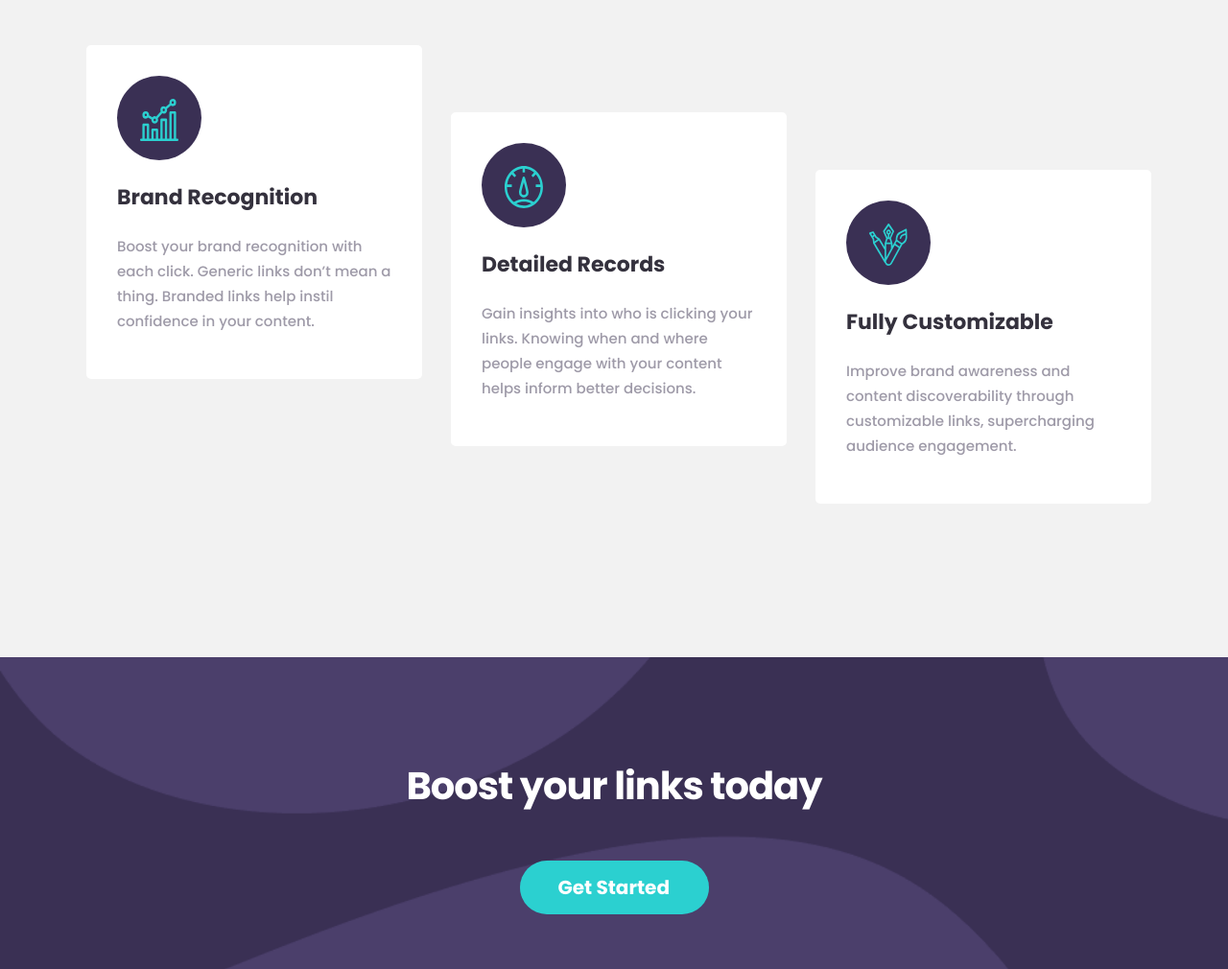
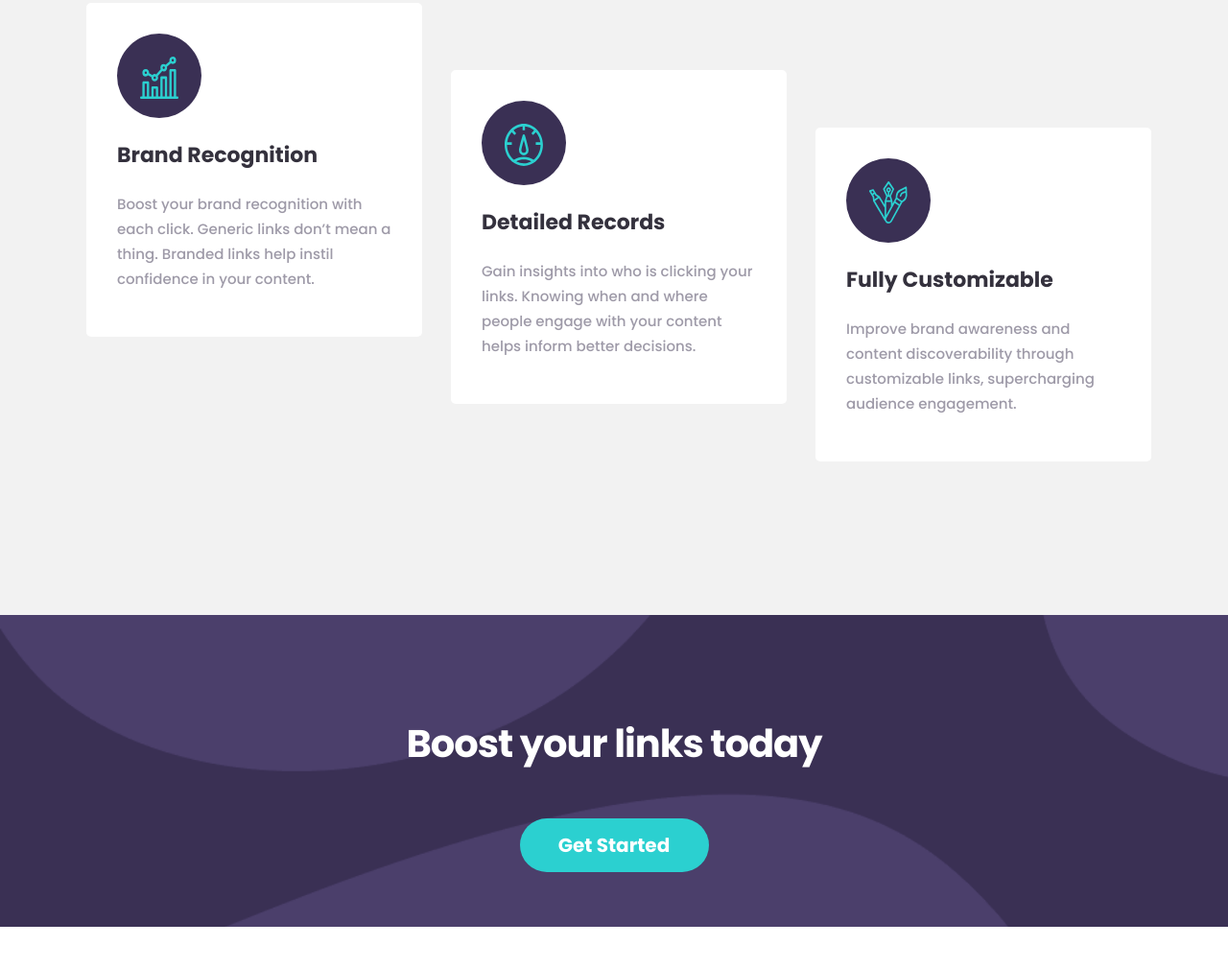
Before and after one commit to avaz-rustamov/Shortly-Website, a plain HTML site: page index.html in a window 1280 px wide. Shown: the part 1356-2366 px from the top of the page at 96% size. After the commit the page ends 2322 px from the top, so only its background shows below. Drawn offline with Linux system fonts and the light colour scheme.

Commit message:
Fix Stat section top padding margins and Bottom

```diff
--- a/css/styles.css
+++ b/css/styles.css
@@ -237,6 +237,7 @@ img {
 
 .site-stat-list {
   display: flex;
+  padding-top: 56px;
   justify-content: center;
   list-style: none;
   margin-bottom: 160px;
@@ -250,7 +251,6 @@ img {
 .stat-list {
   width: 350px;
   background-color: #fff;
-  margin-top: 100px;
   padding: 32px;
   border-radius: 5px;
 }
@@ -277,29 +277,27 @@ img {
   color: #34313D;
 }
 
-.site-stat-list-content {
+.site-stat-list-content {}
 
-}
 .stat-part-secound {
   margin-top: 70px;
 }
+
 .stat-part-third {
   margin-top: 130px;
 }
 
 .stat-bottom {
   background-image: url(../img/stat-bottom.png);
-  padding-top: 57px;
   padding-bottom: 57px;
   background-repeat: no-repeat;
   padding-bottom: 57px;
   background-size: cover;
+  text-align: center;
+  padding-top: 57px;
 }
 
 .stat-bottom-heading {
-  display: flex;
-  justify-content: center;
-  width: 540px;
   margin-left: auto;
   margin-right: auto;
   text-align: center;
@@ -308,11 +306,12 @@ img {
   line-height: 48px;
   color: #FFFFFF;
 }
+.stat-section {
+
+}
+
 .stat-button {
   padding: 13px 40px;
-  display: flex;
-  margin-left: auto;
-  margin-right: auto;
   width: 197px;
   height: 56px;
   font-size: 20px;
@@ -320,17 +319,20 @@ img {
   border-radius: 28px;
 
 }
+
 .form {
-background-image: url(../img/form-bg-img.svg);
-background-repeat: no-repeat;
-padding: 32px 64px;
-background-position: center center;
-border-radius: 10px;
+  background-image: url(../img/form-bg-img.svg);
+  background-repeat: no-repeat;
+  padding: 32px 64px;
+  background-position: center center;
+  border-radius: 10px;
 }
+
 .form-item {
   padding: 14px 32px;
   width: 770px;
 }
+
 .form-buttom {
   margin-left: 24px;
   padding: 17px 40px;
--- a/index.html
+++ b/index.html
@@ -92,7 +92,7 @@
 
       </div>
     </section>
-    <section>
+    <section class="stat-section">
       <div class="stat-bottom">
         <h4 class="stat-bottom-heading">Boost your links today</h4>
         <a class="button button-primary stat-button" href="index.html">Get Started</a>
```
